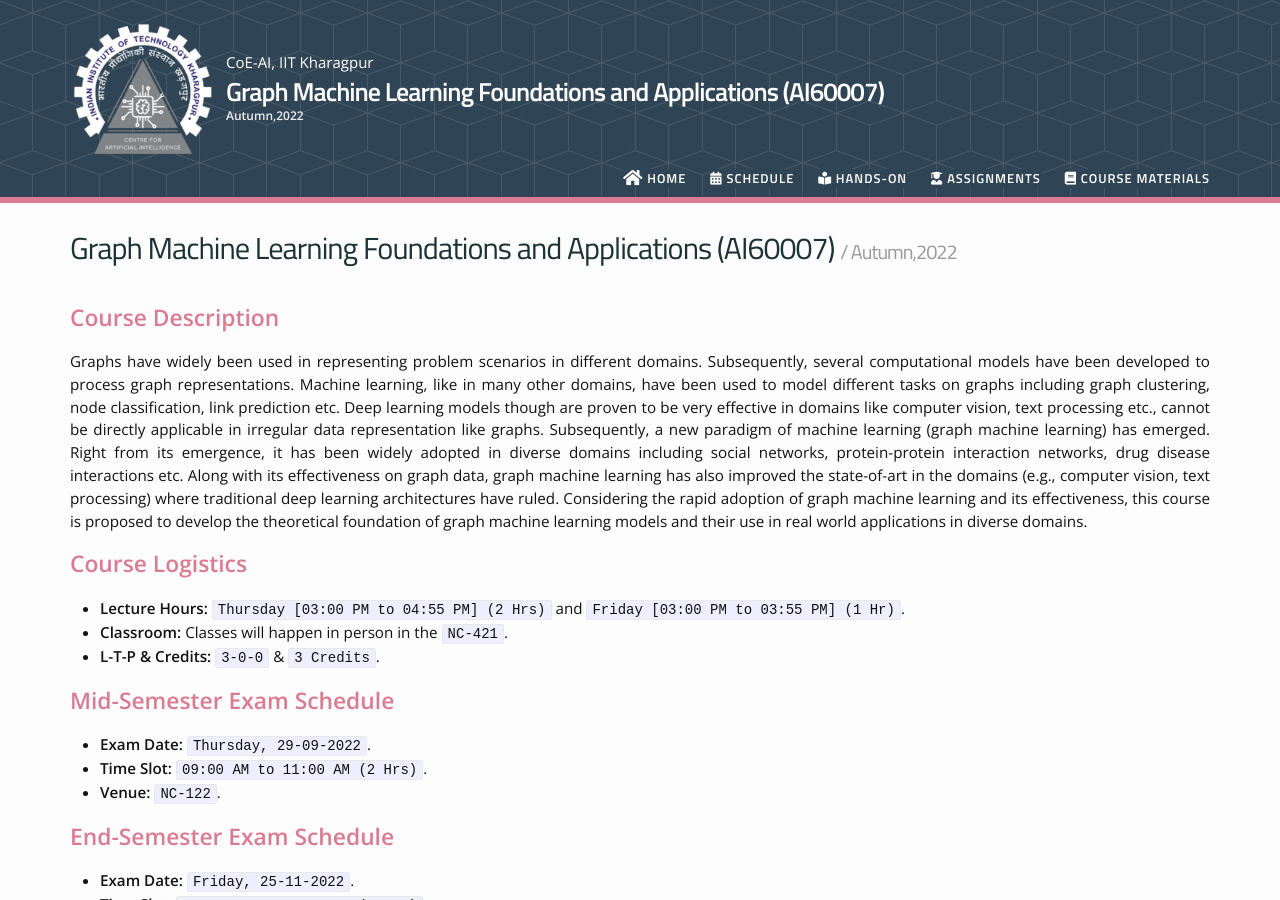
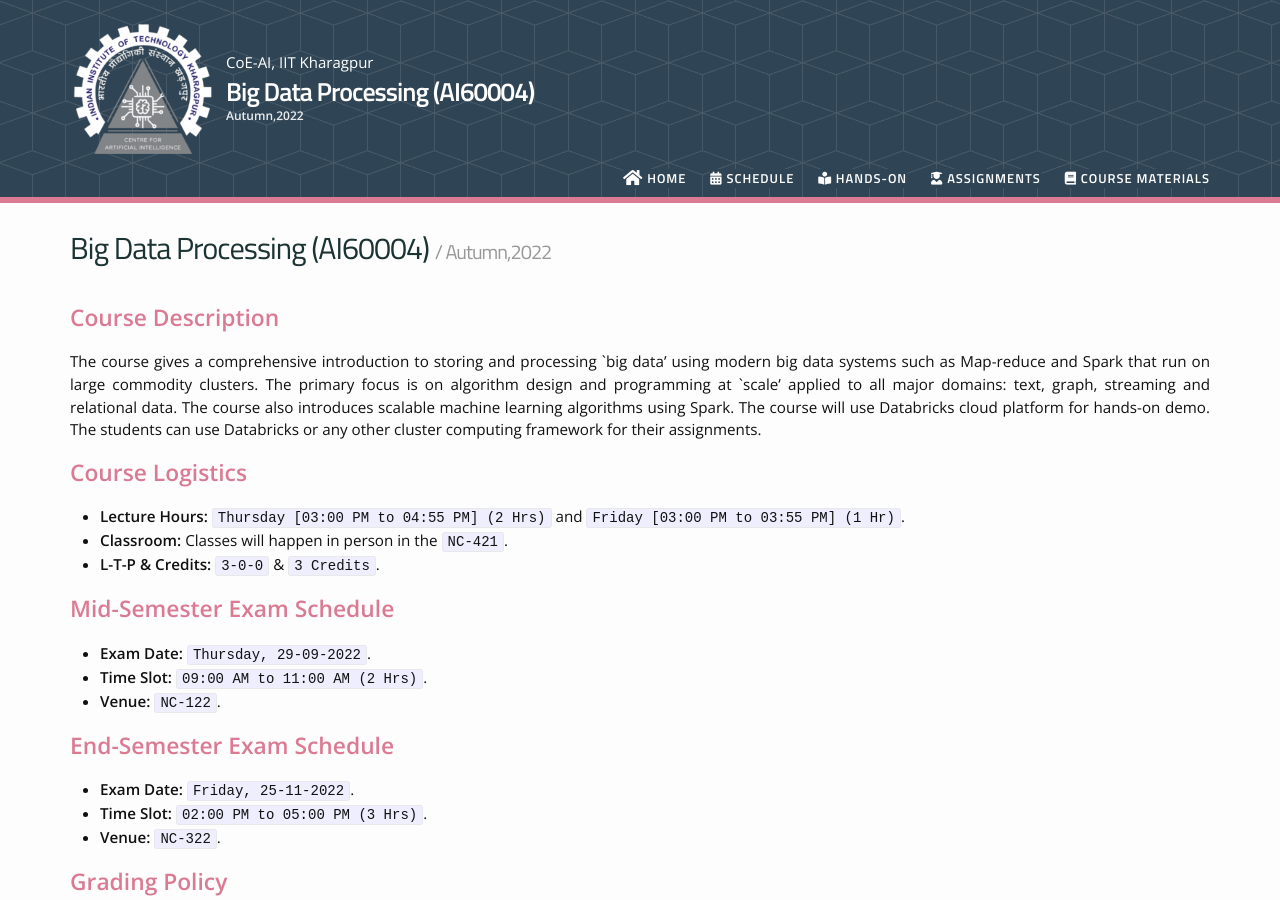
Before and after one commit to plaban/kmst-spring-2023, a Jekyll site: the page built from index.md, in a window 1280 px wide and 900 px high. Built offline with Jekyll 4.4.1, drawn with Linux system fonts in a browser that asks for light colours; nearby versions of some CDN libraries.

Commit message:
updated front page

```diff
--- a/_config.yml
+++ b/_config.yml
@@ -1,6 +1,11 @@
 # Site settings
-course_name: Graph Machine Learning Foundations and Applications (AI60007)
-course_description: "Graphs have widely been used in representing problem scenarios in different domains. Subsequently, several computational models have been developed to process graph representations. Machine learning, like in many other domains, have been used to model different tasks on graphs including graph clustering, node classification, link prediction etc. Deep learning models though are proven to be very effective in domains like computer vision, text processing etc., cannot be directly applicable in irregular data representation like graphs. Subsequently, a new paradigm of machine learning (graph machine learning) has emerged. Right from its emergence, it has been widely adopted in diverse domains including social networks, protein-protein interaction networks, drug disease interactions etc. Along with its effectiveness on graph data, graph machine learning has also improved the state-of-art in the domains (e.g., computer vision, text processing) where traditional deep learning architectures have ruled. Considering the rapid adoption of graph machine learning and its effectiveness, this course is proposed to develop the theoretical foundation of graph machine learning models and their use in real world applications in diverse domains."
+course_name: Big Data Processing (AI60004)
+course_description: "The course gives a comprehensive introduction to storing and processing `big data’ using modern big data
+systems such as Map-reduce and Spark that run on large commodity clusters. The primary focus is on
+algorithm design and programming at `scale’ applied to all major domains: text, graph, streaming and
+relational data. The course also introduces scalable machine learning algorithms using Spark. The course will
+use Databricks cloud platform for hands-on demo. The students can use Databricks or any other cluster
+computing framework for their assignments."
 
 course_semester: "Autumn,2022"
 
```
